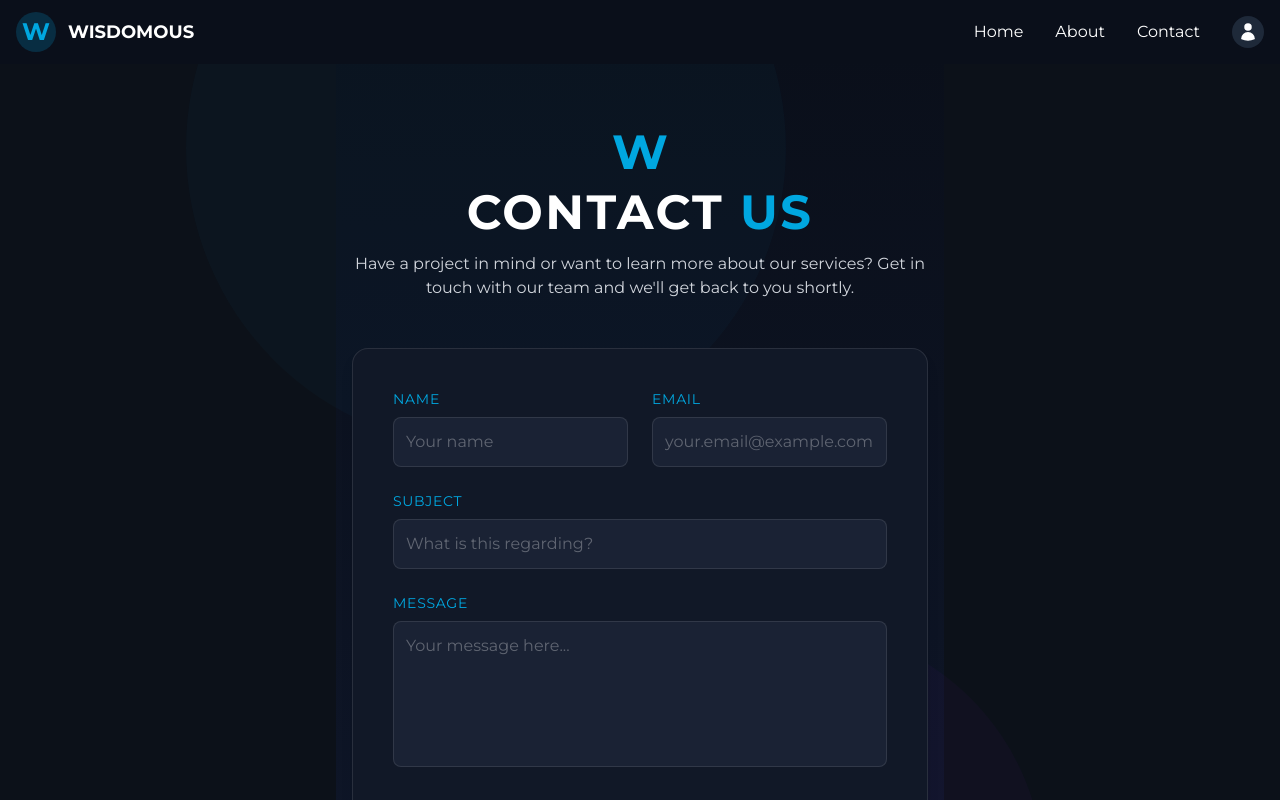
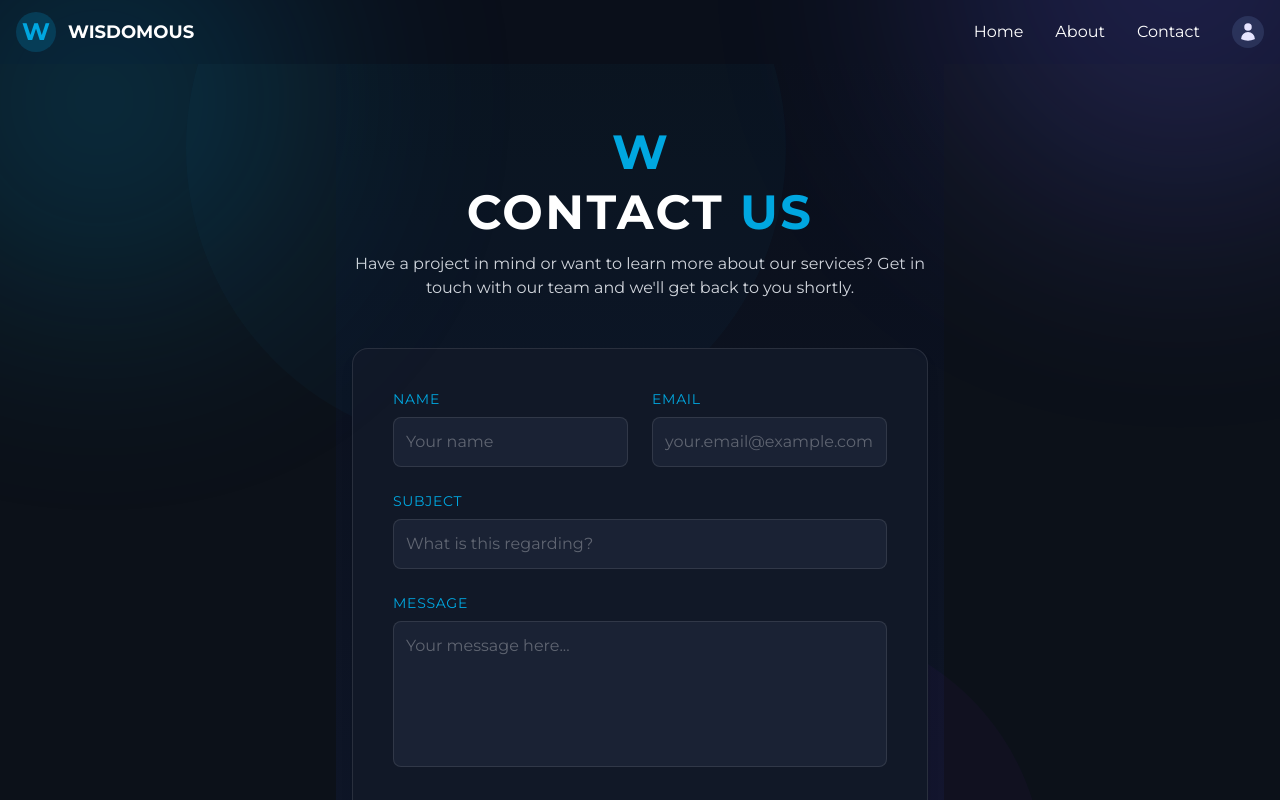
Before and after one commit to gianCristianBaguna/wisdomous, a Next.js app: page /contact in a window 1280 px wide. Shown: the top 800 px of the page. Built offline with nearby package versions, Linux system fonts and the light colour scheme.

Commit message:
[Gian][Feature] Gradient backgound of navbar

```diff
--- a/src/app/components/navbar.tsx
+++ b/src/app/components/navbar.tsx
@@ -23,6 +23,8 @@ const Navbar = () => {
         scrolled ? "bg-[#0a0f1a]/95 backdrop-blur-sm" : "bg-[#0a0f1a]"
       } py-3`}
     >
+      <div className="absolute top-[-100px] left-[-100px] w-[400px] h-[400px] bg-[#00a7e0] opacity-20 blur-[120px] rounded-full z-0 pointer-events-none"></div>
+      <div className="absolute bottom-[-150px] right-[-150px] w-[500px] h-[500px] bg-[#6c63ff] opacity-20 blur-[120px] rounded-full z-0 pointer-events-none"></div>
       <div className="container mx-auto px-4">
         <div className="flex items-center justify-between">
           {/* Logo */}
```
